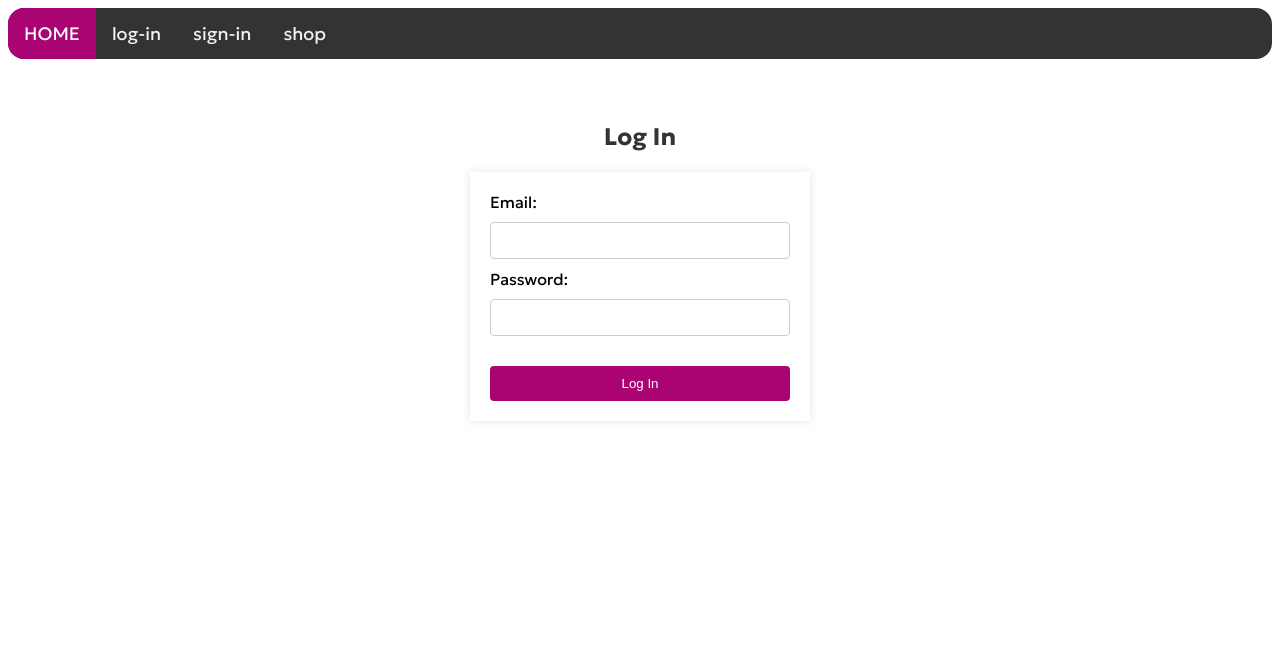
After one commit to Ultrageopro1966/shop, a Flask app: page /login in a window 1280 px wide. The commit adds this page. Shown: the top 661 px of the page. Run offline with Flask 3, Linux system fonts and the light colour scheme.

Commit message:
feat: джарахов

```diff
--- a/app.py
+++ b/app.py
@@ -2,10 +2,12 @@
 
 from __future__ import annotations
 
+from uuid import uuid4
+
 from flask import Flask, render_template
 
 from routes.about_route import AboutRoute
-from routes.auth.log_in_route import SignUpRoute
+from routes.auth.log_in_route import LogInRoute
 from routes.auth.sign_in_route import SignInRoute
 from routes.main_route import MainRoute
 from routes.secret_route import SecretRoute
@@ -17,7 +19,7 @@ app = Flask(__name__)
 about_route = AboutRoute()
 main_route = MainRoute()
 sign_in_route = SignInRoute()
-sign_up_route = SignUpRoute()
+log_in_route = LogInRoute()
 secret_route = SecretRoute()
 sponsors_route = SponsorsRoute()
 shop_route = ShopRoute()
@@ -25,7 +27,7 @@ shop_route = ShopRoute()
 app.register_blueprint(about_route.blueprint)
 app.register_blueprint(main_route.blueprint)
 app.register_blueprint(sign_in_route.blueprint)
-app.register_blueprint(sign_up_route.blueprint)
+app.register_blueprint(log_in_route.blueprint)
 app.register_blueprint(secret_route.blueprint)
 app.register_blueprint(sponsors_route.blueprint)
 app.register_blueprint(shop_route.blueprint)
@@ -42,4 +44,5 @@ def page_not_found(_: Exception) -> tuple[str, int]:
 
 
 if __name__ == "__main__":
-    app.run("0.0.0.0")  # noqa: S104
+    app.secret_key = str(uuid4())
+    app.run("0.0.0.0", debug=True)  # noqa: S104
--- a/routes/auth/log_in_route.py
+++ b/routes/auth/log_in_route.py
@@ -1,12 +1,49 @@
-from flask import render_template, Blueprint
+"""sign in route."""
 
-class SignUpRoute:
-    def __init__(self) -> None:
-        self.blueprint = Blueprint('sign-up', __name__)
+from __future__ import annotations
 
-        @self.blueprint.route('/sign-up')
-        def signup():
-            return self.__signup()
+from typing import TYPE_CHECKING
 
-    def __signup(self):
-        return render_template('501.html'), 501
+from flask import Blueprint, redirect, render_template, request
+
+if TYPE_CHECKING:
+    from werkzeug.wrappers.response import Response
+
+
+class LogInRoute:
+    """Login route class."""
+
+    def __init__(self: LogInRoute) -> None:
+        """Init login route."""
+        self.blueprint = Blueprint("log-in", __name__)
+
+        @self.blueprint.route("/login", methods=["GET", "POST"])
+        def signin() -> tuple[str | Response, int]:
+            return self.__signin()
+
+    def __signin(self: LogInRoute) -> tuple[str | Response, int]:
+        """Login."""
+        if request.method == "POST":
+            email = request.form.get("email")
+            password = request.form.get(
+                "password",
+            )  # Here, add your authentication logic and user check
+            if not self.authenticate(email, password):
+                return (
+                    render_template(
+                        "sign_in.html", error="Логин еще не сделан. Пошел нахуй."
+                    ),
+                    501,
+                )
+
+            # Redirect to a different page if login is successful
+            return redirect("/shop"), 200
+        return render_template("log_in.html"), 200
+
+    def authenticate(
+        self: LogInRoute,
+        email: str | None,
+        password: str | None,
+    ) -> bool:
+        """Auth func logic."""
+        return False
--- a/static/styles/style.css
+++ b/static/styles/style.css
@@ -62,6 +62,11 @@
         margin-top: 30%;
     }
 
+    .coin {
+        width: 35%;
+        margin-top: 1%;
+    }
+
 }
 
 @media screen and (min-width: 701px) {
@@ -99,6 +104,11 @@
     .subtitle-no-secret {
         font-size: 42px;
         margin-top: 25%;
+    }
+
+    .coin {
+        width: 20%;
+        margin-top: 2%;
     }
 }
 
@@ -142,7 +152,7 @@
 .about-text {
     font-family: "Geologica";
     text-align: center;
-    color: #850058;
+    color: #aa0473;
 }
 
 footer {
@@ -163,6 +173,14 @@ footer {
 
 .btn-group {
     text-align: center;
+}
+
+.divider {
+    width: 80%; /* Ширина разделителя */
+    margin: 2% auto; /* Отступы сверху и снизу и авто отступы по бокам для центрирования */
+    height: 3px; /* Высота разделителя */
+    background: linear-gradient(to right, #850058 0%, #aa0473 100%); /* Градиент для красоты */
+    border-radius: 5px; /* Скругленные углы */
 }
 
 .btn-main {
@@ -205,3 +223,84 @@ footer {
     --s: #0005;
     transition: none;
 }
+
+
+/* General body styles for sign-in page */
+.body-sign-in {
+    font-family: "Geologica"/* Clean and modern font */
+}
+
+.body-shop {
+    justify-content: center; /* Горизонтальное выравнивание по центру */
+    align-items: center;     /* Вертикальное выравнивание по центру */
+    background-color: #f0f0f0; /* Светло-серый цвет фона */
+    font-family: 'Geologica'; /* Шрифт Arial или любой без засечек, если Arial недоступен */
+}
+
+
+/* Main content styling specific to sign-in */
+.title-sign-in {
+    color: #333; /* Dark grey color for the title */
+    text-align: center;
+    margin-top: 5%;
+}
+
+.game-container {
+    display: flex;
+    flex-direction: column;
+    align-items: center;
+}
+
+.coin {
+    cursor: pointer;
+    transition: transform 0.1s ease;
+}
+
+.coin:active {
+    transform: scale(0.9);
+}
+
+#score {
+    margin-top: 2%;
+    font-size: 24px;
+}
+
+.form-sign-in {
+    background-color: white; /* White background for the form */
+    width: 300px;
+    margin: 20px auto;
+    padding: 20px;
+    box-shadow: 0 0 10px rgba(0,0,0,0.1); /* Subtle shadow for depth */
+}
+
+/* Input field styling */
+.input-field-sign-in {
+    width: calc(100% - 22px); /* Full width minus padding */
+    padding: 10px;
+    margin-top: 10px;
+    margin-bottom: 10px;
+    border: 1px solid #ccc; /* Light gray border */
+    border-radius: 4px; /* Slightly rounded corners for the input fields */
+}
+
+/* Submit button styling */
+.submit-button-sign-in {
+    background-color: #aa0473; /* Purple background */
+    color: white; /* White text */
+    padding: 10px 20px;
+    border: none;
+    border-radius: 4px; /* Rounded corners */
+    cursor: pointer; /* Pointer cursor on hover */
+    display: block; /* Block level allows it to occupy its own line */
+    width: 100%;
+    margin-top: 20px;
+}
+
+/* Error message styling */
+.error-sign-in {
+    color: red; /* Red text for errors */
+    text-align: center;
+    margin-top: 10px;
+}
+
+/* Use these classes in your HTML to ensure styling is specific */
--- /dev/null
+++ b/templates/log_in.html
@@ -0,0 +1,37 @@
+<!DOCTYPE html>
+<html lang="en">
+<head>
+    <meta charset="UTF-8">
+    <meta name="viewport" content="width=device-width, initial-scale=1.0">
+    <title>Log In</title>
+    <link rel="stylesheet" type="text/css" href="{{ url_for('static', filename='styles/style.css') }}">
+    <link rel="icon" type="image/x-icon" href="{{ url_for('static', filename='images/icon.ico') }}">
+</head>
+<body class="body-sign-in">
+
+    {% include 'topnav.html' %}
+
+    <h2 class="title-sign-in">Log In</h2>
+    <form class="form-sign-in" action="{{ url_for('sign-in.signin') }}" method="post">
+        <div>
+            <label for="email">Email:</label>
+            <input type="email" id="email" name="email" class="input-field-sign-in" required>
+        </div>
+        <div>
+            <label for="password">Password:</label>
+            <input type="password" id="password" name="password" class="input-field-sign-in" required>
+        </div>
+        <div>
+            <button type="submit" class="submit-button-sign-in">Log In</button>
+        </div>
+        {% if error %}
+            <div class="error-sign-in">
+                <p>{{ error }}</p>
+            </div>
+        {% endif %}
+    </form>
+
+    {% include 'footer.html' %}
+
+</body>
+</html>
--- a/templates/topnav.html
+++ b/templates/topnav.html
@@ -1,6 +1,6 @@
 <div class="topnav">
     <a class="active" href="/">HOME</a>
-    <a href="/sign-up">sign-up</a>
+    <a href="/login">log-in</a>
     <a href="/sign-in">sign-in</a>
     <a href="/shop">shop</a>
 </div>
```
Also changed, not shown: routes/auth/sign_in_route.py (+44 -7 lines), routes/shop/shop_route.py (+15 -7 lines), static/script/clicker.js (added, +10 -0 lines), templates/shop.html (added, +27 -0 lines), templates/sign_in.html (added, +37 -0 lines), routes/__init__.py (added), routes/auth/__init__.py (added), routes/shop/__init__.py (added), static/images/coin.png (added), static/images/ildar-removebg.png (added), static/images/ildar.png (added), 1 other file.
